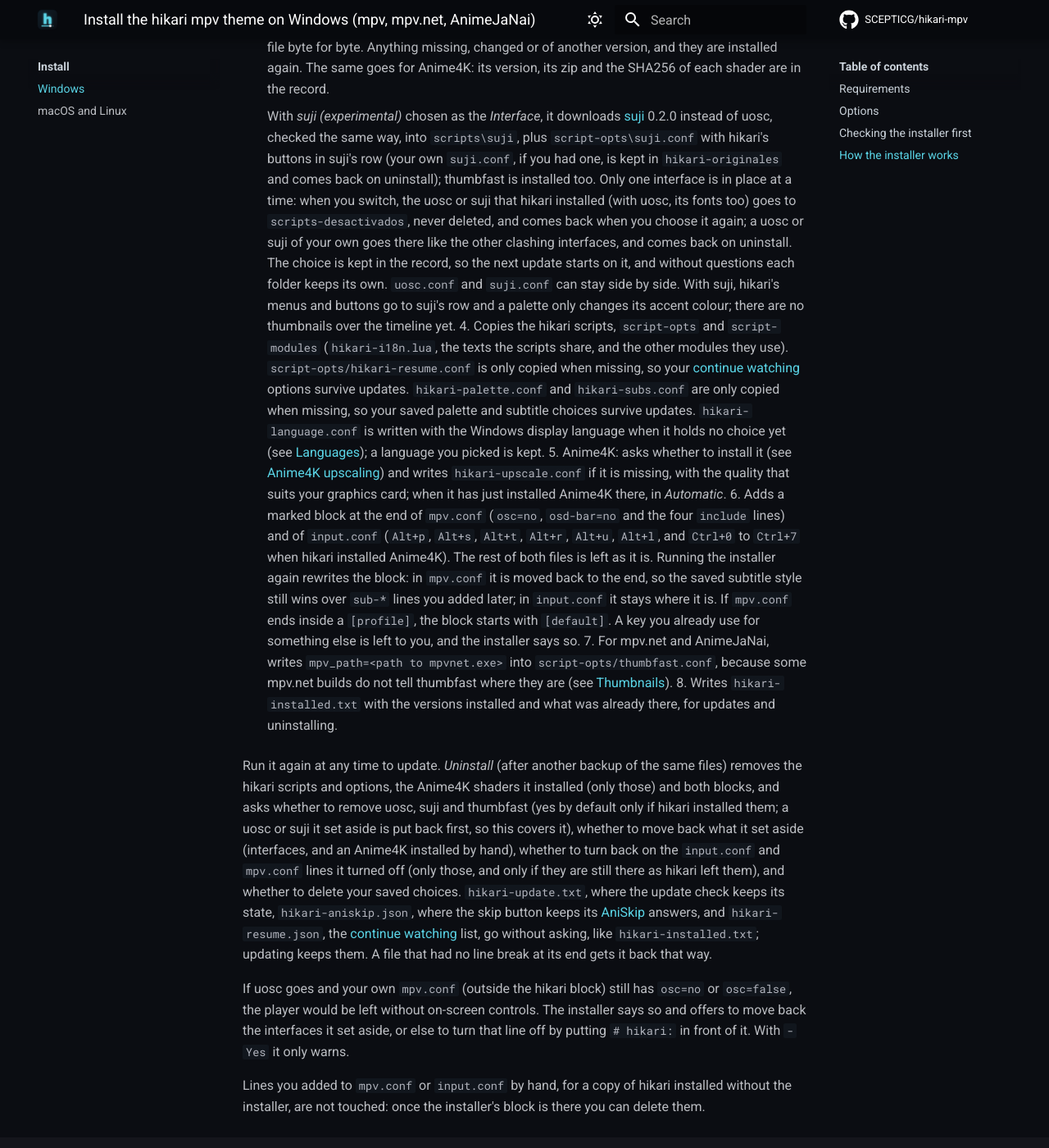
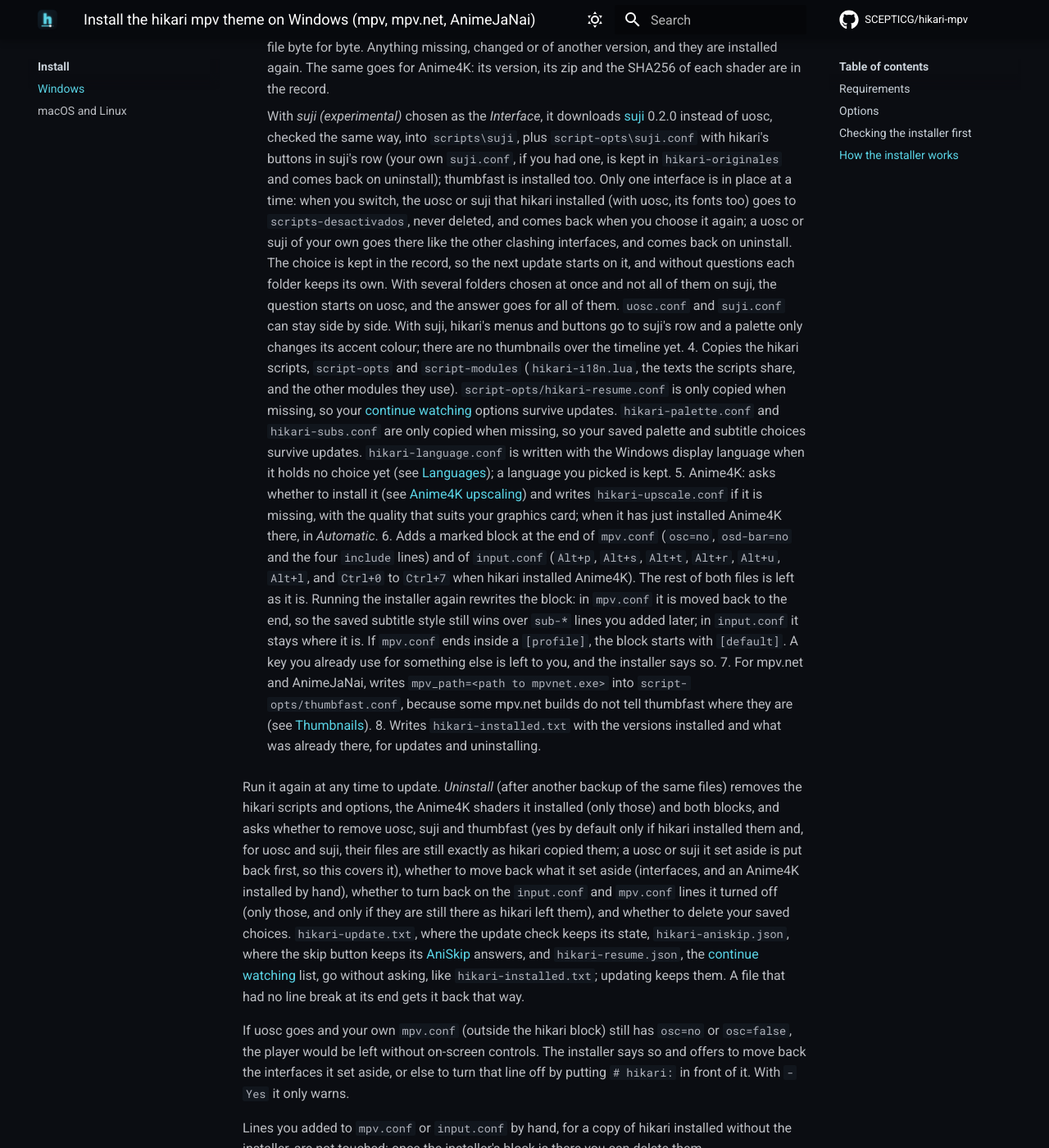
Before and after one commit to SCEPTICG/hikari-mpv, an MkDocs documentation site: the page built from docs/install/windows.md, in a window 1280 px wide and 1400 px high, scrolled down 5239 px. Shown: the whole window at 82% size. Built offline with MkDocs 1.6.1 and Material for MkDocs 9.7.7, drawn with Linux system fonts in a browser that asks for light colours; comment, search, counter and statistics services are not loaded.

Commit message:
desinstalar: «sí» por defecto solo para el uosc o suji de hikari intacto (por los hashes del registro); -Interface en minúsculas; el suji ajeno apartado se registra al momento; carpeta fonts vacía de scripts-desactivados fuera

```diff
--- a/docs/install/windows.md
+++ b/docs/install/windows.md
@@ -106,14 +106,14 @@ For each folder it:
 2. Moves other on-screen controllers that clash with uosc (ModernX, ModernZ, custom `osc.lua`, `mpv-osc-*`...) to `scripts-desactivados`, together with their `script-opts` and fonts. Nothing is deleted. It also offers to move there the `.lua` files in `scripts` that are really the error page of a failed download (first line `404: Not Found`, `Not Found` or an HTML page), for which mpv logs an error at every start; they come back on uninstall.
 3. Downloads uosc 5.13.0 and thumbfast (fixed commit) from GitHub and checks their SHA256 before using them. uosc's own `uosc.conf` is not installed: hikari's is. Downloads only go over HTTPS to GitHub (a redirect only to GitHub's own download hosts), and a file whose SHA256 does not match is deleted, never used. When they are already installed exactly as pinned, they are neither downloaded nor copied again: for uosc, the record names this version and this zip and has the SHA256 of each file it copied, and every one of them is there, unchanged and not a link, with nothing else in `scripts\uosc`; thumbfast must be the pinned file byte for byte. Anything missing, changed or of another version, and they are installed again. The same goes for Anime4K: its version, its zip and the SHA256 of each shader are in the record.
 
-    With *suji (experimental)* chosen as the *Interface*, it downloads [suji](https://github.com/SCEPTICG/suji) 0.2.0 instead of uosc, checked the same way, into `scripts\suji`, plus `script-opts\suji.conf` with hikari's buttons in suji's row (your own `suji.conf`, if you had one, is kept in `hikari-originales` and comes back on uninstall); thumbfast is installed too. Only one interface is in place at a time: when you switch, the uosc or suji that hikari installed (with uosc, its fonts too) goes to `scripts-desactivados`, never deleted, and comes back when you choose it again; a uosc or suji of your own goes there like the other clashing interfaces, and comes back on uninstall. The choice is kept in the record, so the next update starts on it, and without questions each folder keeps its own. `uosc.conf` and `suji.conf` can stay side by side. With suji, hikari's menus and buttons go to suji's row and a palette only changes its accent colour; there are no thumbnails over the timeline yet.
+    With *suji (experimental)* chosen as the *Interface*, it downloads [suji](https://github.com/SCEPTICG/suji) 0.2.0 instead of uosc, checked the same way, into `scripts\suji`, plus `script-opts\suji.conf` with hikari's buttons in suji's row (your own `suji.conf`, if you had one, is kept in `hikari-originales` and comes back on uninstall); thumbfast is installed too. Only one interface is in place at a time: when you switch, the uosc or suji that hikari installed (with uosc, its fonts too) goes to `scripts-desactivados`, never deleted, and comes back when you choose it again; a uosc or suji of your own goes there like the other clashing interfaces, and comes back on uninstall. The choice is kept in the record, so the next update starts on it, and without questions each folder keeps its own. With several folders chosen at once and not all of them on suji, the question starts on uosc, and the answer goes for all of them. `uosc.conf` and `suji.conf` can stay side by side. With suji, hikari's menus and buttons go to suji's row and a palette only changes its accent colour; there are no thumbnails over the timeline yet.
 4. Copies the hikari scripts, `script-opts` and `script-modules` (`hikari-i18n.lua`, the texts the scripts share, and the other modules they use). `script-opts/hikari-resume.conf` is only copied when missing, so your [continue watching](../features/resume.md) options survive updates. `hikari-palette.conf` and `hikari-subs.conf` are only copied when missing, so your saved palette and subtitle choices survive updates. `hikari-language.conf` is written with the Windows display language when it holds no choice yet (see [Languages](../features/language.md)); a language you picked is kept.
 5. Anime4K: asks whether to install it (see [Anime4K upscaling](../features/anime4k.md)) and writes `hikari-upscale.conf` if it is missing, with the quality that suits your graphics card; when it has just installed Anime4K there, in *Automatic*.
 6. Adds a marked block at the end of `mpv.conf` (`osc=no`, `osd-bar=no` and the four `include` lines) and of `input.conf` (`Alt+p`, `Alt+s`, `Alt+t`, `Alt+r`, `Alt+u`, `Alt+l`, and `Ctrl+0` to `Ctrl+7` when hikari installed Anime4K). The rest of both files is left as it is. Running the installer again rewrites the block: in `mpv.conf` it is moved back to the end, so the saved subtitle style still wins over `sub-*` lines you added later; in `input.conf` it stays where it is. If `mpv.conf` ends inside a `[profile]`, the block starts with `[default]`. A key you already use for something else is left to you, and the installer says so.
 7. For mpv.net and AnimeJaNai, writes `mpv_path=<path to mpvnet.exe>` into `script-opts/thumbfast.conf`, because some mpv.net builds do not tell thumbfast where they are (see [Thumbnails](../features/thumbnails.md)).
 8. Writes `hikari-installed.txt` with the versions installed and what was already there, for updates and uninstalling.
 
-Run it again at any time to update. *Uninstall* (after another backup of the same files) removes the hikari scripts and options, the Anime4K shaders it installed (only those) and both blocks, and asks whether to remove uosc, suji and thumbfast (yes by default only if hikari installed them; a uosc or suji it set aside is put back first, so this covers it), whether to move back what it set aside (interfaces, and an Anime4K installed by hand), whether to turn back on the `input.conf` and `mpv.conf` lines it turned off (only those, and only if they are still there as hikari left them), and whether to delete your saved choices. `hikari-update.txt`, where the update check keeps its state, `hikari-aniskip.json`, where the skip button keeps its [AniSkip](../features/skip.md#aniskip) answers, and `hikari-resume.json`, the [continue watching](../features/resume.md) list, go without asking, like `hikari-installed.txt`; updating keeps them. A file that had no line break at its end gets it back that way.
+Run it again at any time to update. *Uninstall* (after another backup of the same files) removes the hikari scripts and options, the Anime4K shaders it installed (only those) and both blocks, and asks whether to remove uosc, suji and thumbfast (yes by default only if hikari installed them and, for uosc and suji, their files are still exactly as hikari copied them; a uosc or suji it set aside is put back first, so this covers it), whether to move back what it set aside (interfaces, and an Anime4K installed by hand), whether to turn back on the `input.conf` and `mpv.conf` lines it turned off (only those, and only if they are still there as hikari left them), and whether to delete your saved choices. `hikari-update.txt`, where the update check keeps its state, `hikari-aniskip.json`, where the skip button keeps its [AniSkip](../features/skip.md#aniskip) answers, and `hikari-resume.json`, the [continue watching](../features/resume.md) list, go without asking, like `hikari-installed.txt`; updating keeps them. A file that had no line break at its end gets it back that way.
 
 If uosc goes and your own `mpv.conf` (outside the hikari block) still has `osc=no` or `osc=false`, the player would be left without on-screen controls. The installer says so and offers to move back the interfaces it set aside, or else to turn that line off by putting `# hikari: ` in front of it. With `-Yes` it only warns.
 
```
Also changed, not shown: 4 other files.
